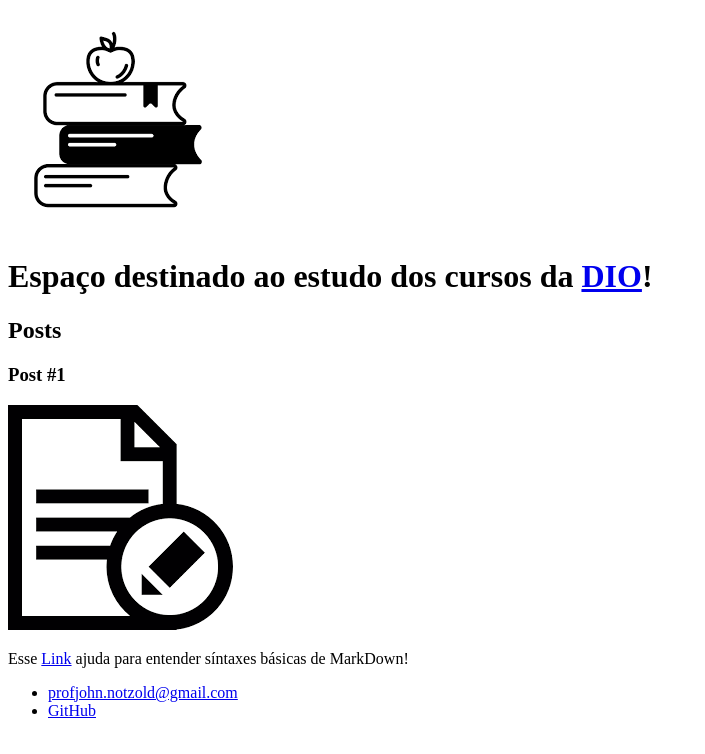
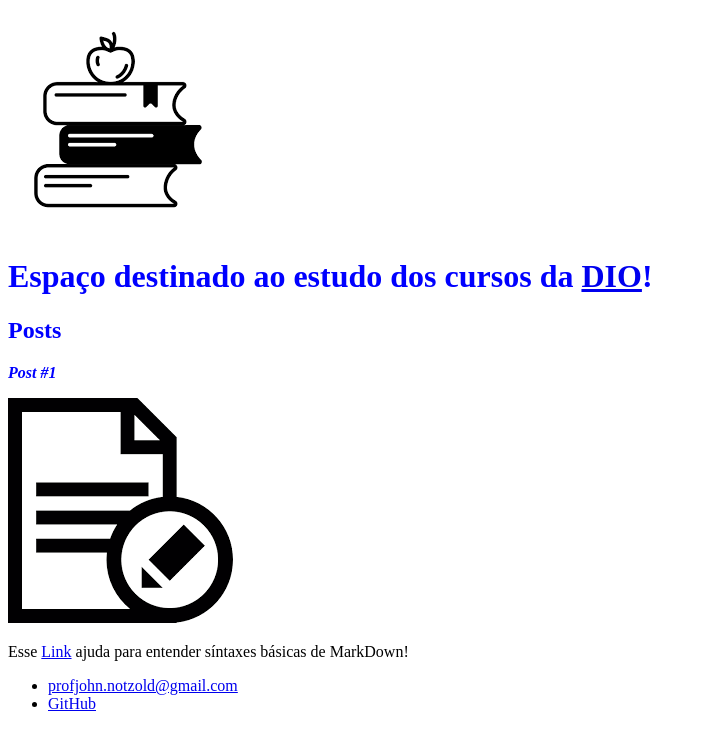
Before and after one commit to JohnNotzold/dio-desafio-github-primeiro-repositorio, a plain HTML site: page index.html in a window 1280 px wide. Shown: the whole page, without its empty margins (0-705 px from the left). Drawn offline with Linux system fonts and the light colour scheme.

Commit message:
Definidas as classes dos headers

```diff
--- a/index.html
+++ b/index.html
@@ -3,19 +3,20 @@
     <head>
         <meta charset="utf-8">
         <title>Organizando os Estudos</title>
+        <link rel="stylesheet" href="style.css">
     </head>
     <body>
         <header>
             <img src="estudos.png" alt="Ícone fazendo alusão à estudos!" />
-            <h1>Espaço destinado ao estudo dos cursos da <a href="https://web.dio.me/home" target="_blank">DIO</a>!</h1>
+            <h1 id="title">Espaço destinado ao estudo dos cursos da <a href="https://web.dio.me/home" target="_blank">DIO</a>!</h1>
         </header>
         <section>
             <header>
-                <h2>Posts</h2>
+                <h2 class="subtitle">Posts</h2>
             </header>
             <article>
                 <header>
-                    <h3>Post #1</h3>
+                    <h3 class="post_title">Post #1</h3>
                     <img src="editor_texto.png" alt="ícone fazendo alusão à editor de texto" />
                 </header>
                 <p>
--- /dev/null
+++ b/style.css
@@ -0,0 +1,8 @@
+#title, .subtitle, .post_title{
+   color:blue;
+}
+
+.post_title{
+    font-size: 16px;
+    font-style: italic;
+}
```
